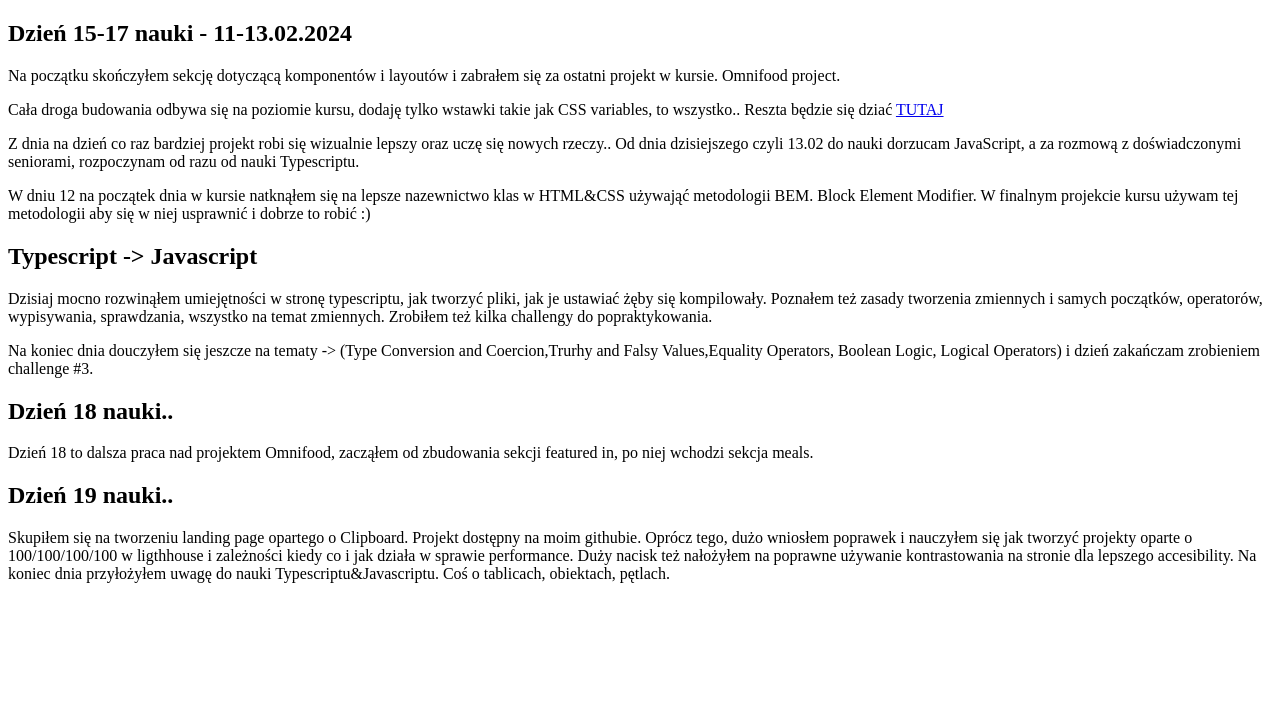
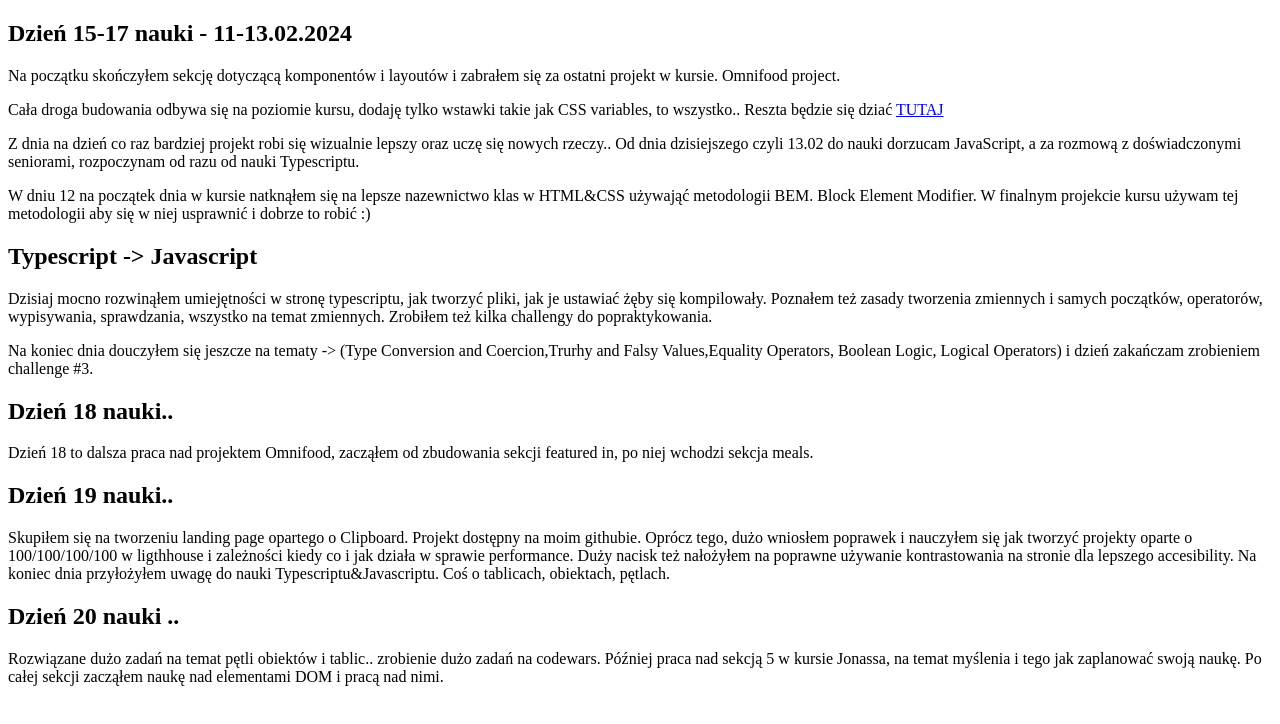
Before and after one commit to kamzzi/Process, a plain HTML site: page dzien15/index.html in a window 1280 px wide. Drawn offline with Linux system fonts and the light colour scheme.

Commit message:
Dzien 20
Początek dnia 20.

```diff
--- a/dzien15/index.html
+++ b/dzien15/index.html
@@ -58,5 +58,12 @@
       accesibility. Na koniec dnia przyłożyłem uwagę do nauki
       Typescriptu&Javascriptu. Coś o tablicach, obiektach, pętlach.
     </p>
+    <h2>Dzień 20 nauki ..</h2>
+    <p>
+      Rozwiązane dużo zadań na temat pętli obiektów i tablic.. zrobienie dużo
+      zadań na codewars. Później praca nad sekcją 5 w kursie Jonassa, na temat
+      myślenia i tego jak zaplanować swoją naukę. Po całej sekcji zacząłem naukę
+      nad elementami DOM i pracą nad nimi.
+    </p>
   </body>
 </html>
```
